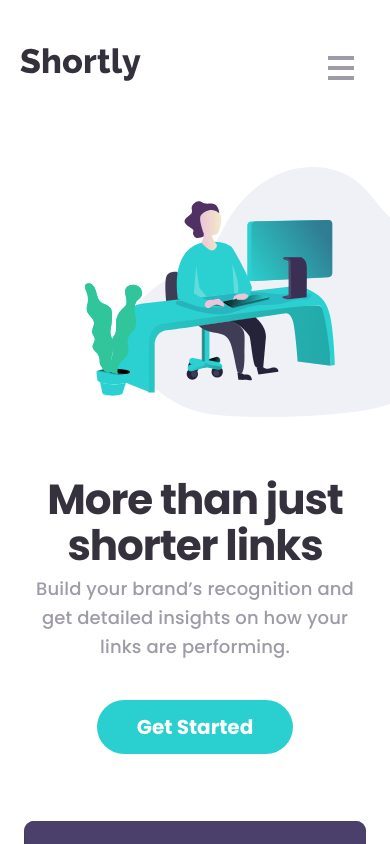
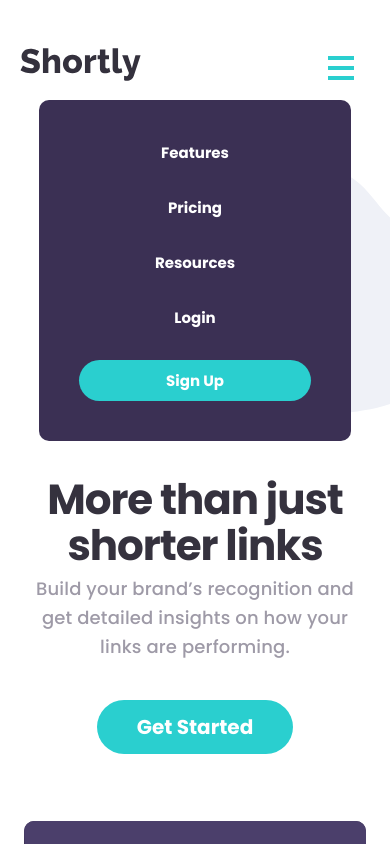
Before and after one commit to bernardocostaa/Shortly, a React (Vite) app: page / in a window 390 px wide. Both pictures are taken after a click on the button "menu". Shown: the top 844 px of the page. Built offline with nearby package versions, Linux system fonts and the light colour scheme.

Commit message:
menu mobile

```diff
--- a/src/menu/Menu.jsx
+++ b/src/menu/Menu.jsx
@@ -1,12 +1,16 @@
-import React from 'react'
-import styles from './Menu.module.css'
-import { Logo } from '../svgs/Logo'
+import React from "react";
+import styles from "./Menu.module.css";
+import { Logo } from "../svgs/Logo";
 
 export const Menu = () => {
+  const [mobileMenu, setMobileMenu] = React.useState();
+
   return (
     <nav className={`container ${styles.menuCont}`}>
       <div className={styles.menuPrin}>
-          <a href="#"><Logo /></a>
+        <a href="#">
+          <Logo />
+        </a>
         <ul className={styles.ulPrin}>
           <li>
             <a href="#">Features</a>
@@ -21,16 +25,46 @@ export const Menu = () => {
       </div>
       <ul className={styles.ulSingLogin}>
         <li>
-            <a className={styles.login} href="#">Login</a>
+          <a className={styles.login} href="#">
+            Login
+          </a>
         </li>
         <li>
-            <a className={styles.btnSing} href="#">Sign Up</a>
+          <a className={styles.btnSing} href="#">
+            Sign Up
+          </a>
         </li>
       </ul>
-        <button className={styles.btnMobile}></button>
+      <button
+        onClick={() => setMobileMenu(!mobileMenu)}
+        aria-label="menu"
+        className={`${styles.btnMobile} ${mobileMenu ? styles.ativoMobile : ''}`}
+      ></button>
+      {mobileMenu && (
+        <ul className={styles.ulMobile}>
+          <li className={styles.menup1}>
+            <a href="#">Features</a>
+          </li>
+          <li className={styles.menup1}>
+            <a href="#">Pricing</a>
+          </li>
+          <li className={styles.menup1}>
+            <a href="#">Resources</a>
+          </li>
+          <li className={styles.menup1}>
+          <a className={styles.login} href="#">
+            Login
+          </a>
+        </li>
+        <li>
+          <a className={styles.btnloginMobile} href="#">
+            Sign Up
+          </a>
+        </li>
+        </ul>
+      )}
     </nav>
-  )
-}
+  );
+};
 
-
-export default Menu
+export default Menu;
--- a/src/menu/Menu.module.css
+++ b/src/menu/Menu.module.css
@@ -44,6 +44,15 @@
   transition: 0.3s all;
 }
 
+.btnloginMobile{
+  display: block;
+  border-radius: 28px;
+  background: var(--Cyan);
+  color: white;
+  padding: 9px 24px;
+  transition: 0.3s all;
+}
+
 .ulSingLogin .btnSing:hover {
   color: white;
   background: #9ae3e3;
@@ -72,7 +81,10 @@
   box-shadow: 0 10px #9e9aa8, 0 -10px #9e9aa8;
   transition: 0.3s all;
   cursor: pointer;
+}
 
+.ulMobile{
+  display: none;
 }
 
 @media (max-width: 999px) {
@@ -85,4 +97,41 @@
     display: flex;
     position: relative;
   }
+  .ativoMobile.btnMobile::before{
+    box-shadow: 0 10px #2acfcf, 0 -10px #2acfcf;
+    background: #2acfcf;
+  }
+  .ulMobile{
+    background: var(--DarkViolet);
+    position: absolute;
+    border-radius: 10px;
+    width: 80%;
+    left: 50%;
+    transform: translateX(-50%);
+    text-align: center;
+    top: 100px;
+    padding: 40px;
+    z-index: 9999;
+    display: block;
+    animation: animaLeft forwards .5s;
+  }
+
+  .ulMobile li a {
+    color: white;
+  }
+
+  .menup1 {
+    padding-bottom: 30px;
+  }
 }
+
+
+@keyframes animaLeft{
+  from {
+    top: 0px;
+  }
+
+  to {
+    top: 100px;
+  }
+}
```
Lines whose indentation alone changed are shown as unchanged.
